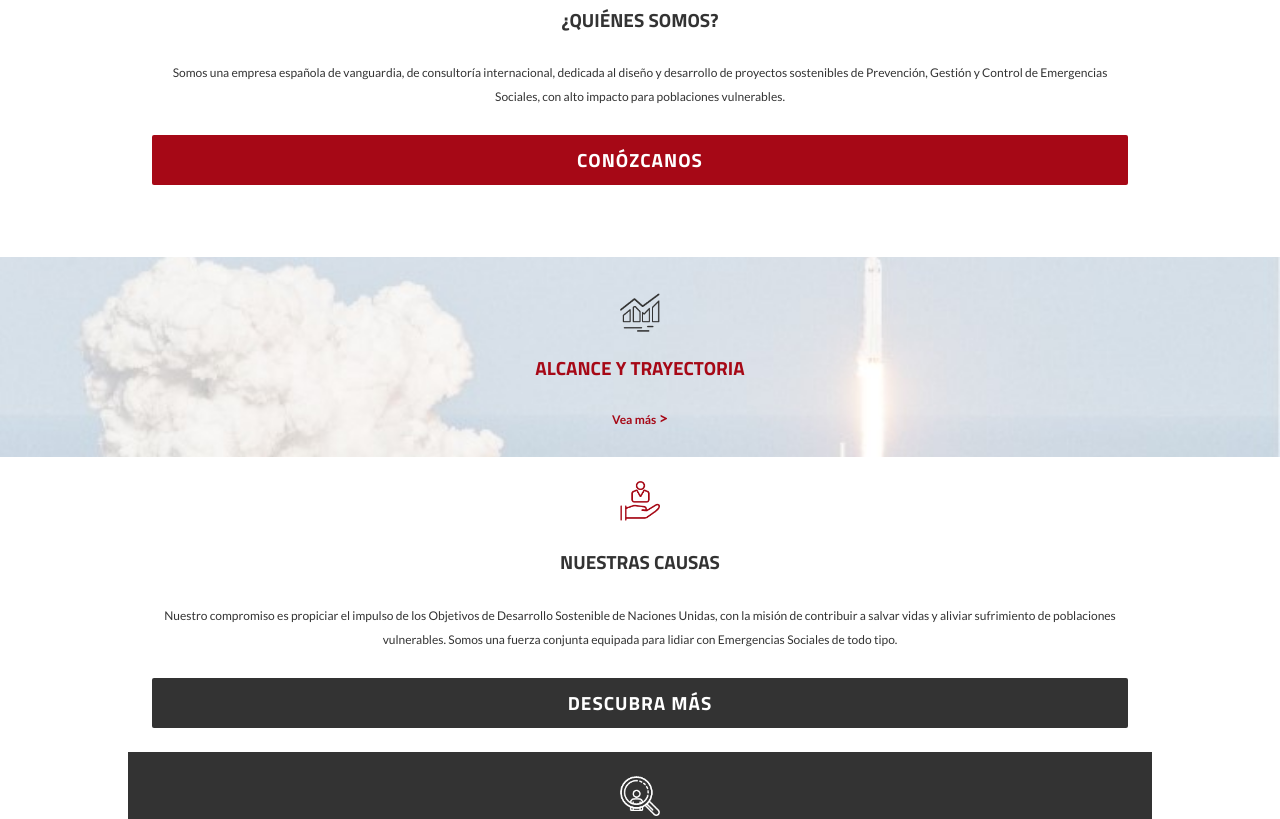
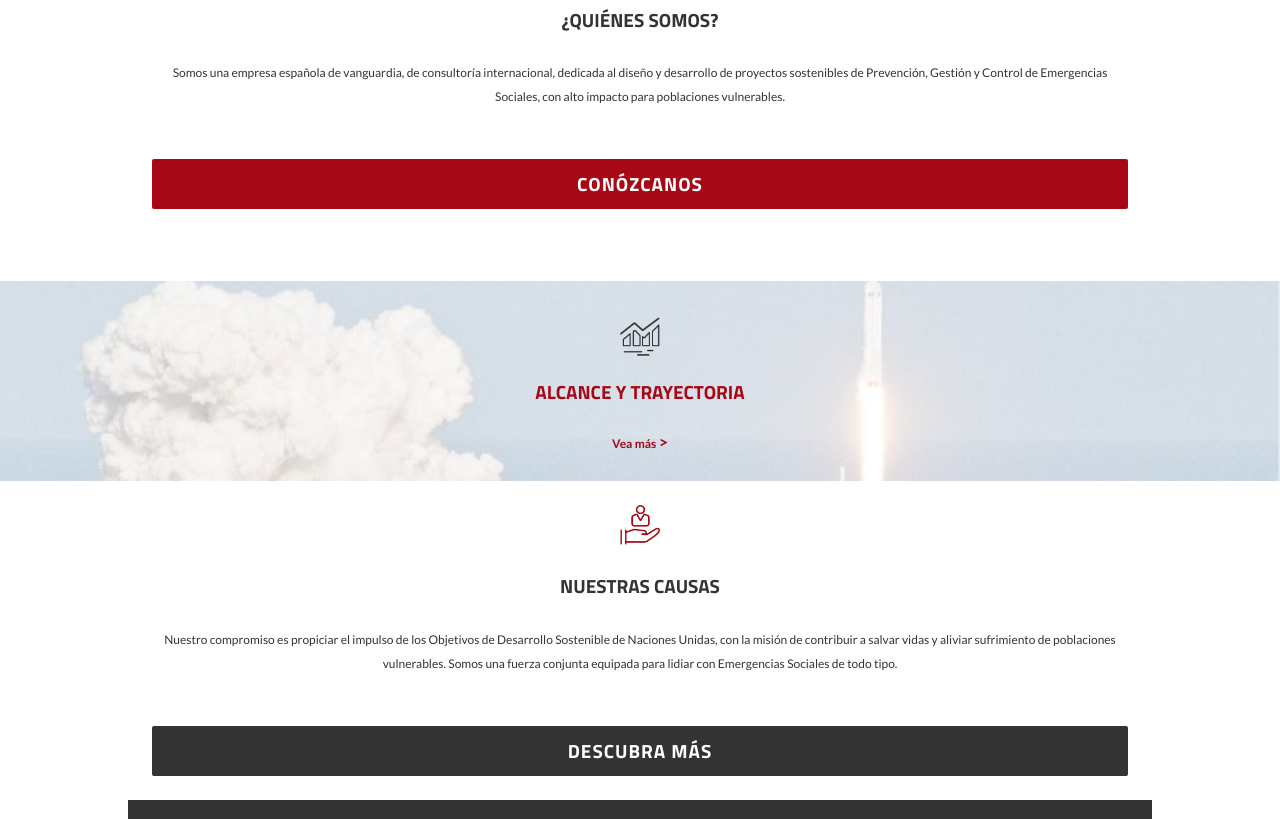
Before and after one commit to macravero/graes, a Gatsby site: page / in a window 1280 px wide. Shown: the part 1420-2239 px from the top of the page. Built offline with nearby package versions, Linux system fonts and the light colour scheme; Gatsby itself is replaced by a stand-in of ours.

Commit message:
update causas, covid, nosotros

```diff
--- a/src/pages/nosotros.js
+++ b/src/pages/nosotros.js
@@ -28,7 +28,7 @@ const NosotrosPage = () => {
         <Link to='/trayectoria'>Alcance y trayectoria <span>></span></Link>
         <img src={Mision} alt="Mision"/>
         <h2>MISIÓN</h2>
-        <p>Nuestra misión es propiciar el impulso de los Objetivos de Desarrollo Sostenible de Naciones Unidas, con la misión de contribuir a salvar vidas y aliviar sufrimiento en <br/>comunidades con situaciones de crisis y Emergencia Social. Nos especializamos en intervenciones ante estas Emergencias, especialmente en <Link to='/causas'>estos sectores <span>></span></Link></p>
+        <p>Nuestra misión es propiciar el impulso de los Objetivos de Desarrollo Sostenible de Naciones Unidas, con la misión de contribuir a salvar vidas y aliviar sufrimiento en comunidades con situaciones de crisis y Emergencia Social. Nos especializamos en intervenciones ante estas Emergencias, especialmente en <Link to='/causas'>estos sectores <span>></span></Link></p>
         <img src={Vision} alt="Vision"/>
         <h2>VISIÓN</h2>
         <p>GRAES tiene como objetivo la atención y contención de Emergencias Sociales, con profesionalismo independiente, prescindiendo de los factores ideológicos o políticos presentes, en el País o los Países, o en el Gobierno o los Gobiernos, donde se presenta la Emergencia que debe ser atendida.</p>
@@ -39,7 +39,7 @@ const NosotrosPage = () => {
         <img src={Hospital} className={styles.posterImage}  alt="Hospital"/>
         <img src={Soluciones} alt="Soluciones"/>
         <h2>SOLUCIONES A LA MEDIDA</h2>
-        <p className={styles.justify}>Nuestras soluciones se basan en un entendimiento profundo e las causas y la naturaleza de los problemas prevalentes en las comunidades afectadas. </p>
+        <p>Nuestras soluciones se basan en un entendimiento profundo de las causas y la naturaleza de los problemas prevalentes en las comunidades afectadas. </p>
         <ul>
           <li>Entendemos las realidades críticas de comunidades en crisis, de la mano de sus líderes.</li>
           <li> Forjamos alianzas con ONGs especializadas con presencia de nuestros profesionales en el terreno. </li>
@@ -52,7 +52,7 @@ const NosotrosPage = () => {
         <img src={Historia} alt="Historia"/>
         <h2>NUESTRA HISTORIA</h2>
         <p>Los socios fundadores de GRAES, integrados, cuentan con más de dos décadas de trabajo fructífero en la prevención, mitigación y control de Emergencias Sociales en el Mundo. Su trayectoria puso en evidencia las carencias y necesidades de soporte de la sociedad actual. </p>
-        <Link to='/trayectoria'>Vea más <span>></span></Link>
+        <Link to='/historia'>Vea más <span>></span></Link>
       </div>
     </div>
     </Layout>
--- a/src/pages/pageStyles/causas.module.scss
+++ b/src/pages/pageStyles/causas.module.scss
@@ -2,10 +2,12 @@
 
 .container{
   & p{
-    font-size: 14px;
+    font-size: 12px;
+    line-height: 24px;
+    margin-bottom: 24px;
   }
   & h2{
-    font-size: 1.4rem;
+    font-size: 19px;
     font-weight: 600;
     font-family: 'Tillium', sans-serif;
     color: #A60816;
@@ -14,8 +16,9 @@
     text-decoration: none;
     font-weight: bold;
     color: #A60816;
+    font-size: 12px;
     & span{
-      font-size: .9rem;
+      font-size: 10px;
     }
   }
   & .link{
@@ -23,11 +26,13 @@
     color:white;
     font-weight: 500;
     background: #A60816;
-    padding: 1rem 3rem;
-    width: 95%;
+    padding: 10px 3rem;
+    width: 100%;
     text-align: center;
-    border-radius: 4px;
-    font-size: 1.1rem;
+    border-radius: 2px;
+    font-size: 19px;
+    font-family: 'Tillium', sans-serif;
+    margin-top: 24px;
   }
   & h1{
     text-align: center;
@@ -40,6 +45,9 @@
       & li{
           margin-bottom: 1rem;
       }
+  }
+  & > img{
+    margin-bottom: 0;
   }
 }
 .italic{
@@ -61,10 +69,10 @@
     align-items: center;
     justify-content: center;
     text-align: center;
-    padding: 1.5rem;
+    padding: 24px;
     & img{
         margin-top: 2.5rem;
-        max-width: 50px;
+        max-width: 35px;
     }
     & img:first-child{
         margin-top: 0;
--- a/src/pages/pageStyles/covid.module.scss
+++ b/src/pages/pageStyles/covid.module.scss
@@ -2,21 +2,24 @@
 
 .container{
   & p{
-    font-size: 14px;
+    font-size: 12px;
+    line-height: 24px;
   }
   & h2{
-    font-size: 1.4rem;
+    font-size: 19px;
     font-weight: 600;
     font-family: 'Tillium', sans-serif;
     color: #A60816;
     text-align: center;
+    line-height: 30px;
   }
   & a{
     text-decoration: none;
     font-weight: bold;
     color: #A60816;
+    font-size: 12px;
     & span{
-      font-size: .9rem;
+      font-size: 10px;
     }
   }
   & .link{
@@ -24,11 +27,12 @@
     color:white;
     font-weight: 500;
     background: #A60816;
-    padding: 1rem 3rem;
-    width: 95%;
+    padding: 10px 3rem;
+    width: 100%;
     text-align: center;
-    border-radius: 4px;
-    font-size: 1.1rem;
+    border-radius: 2px;
+    font-size: 19px;
+    font-family: 'Tillium', sans-serif;
   }
   & h1{
     text-align: center;
@@ -41,6 +45,9 @@
       & li{
           margin-bottom: 1rem;
       }
+  }
+  & > img{
+    margin-bottom: 0;
   }
 }
 .italic{
@@ -58,10 +65,10 @@
     align-items: center;
     justify-content: center;
     text-align: center;
-    padding: 1.5rem;
+    padding: 24px;
     & img{
         margin-top: 1.5rem;
-        max-width: 50px;
+        max-width: 35px;
     }
     & img:first-child{
         margin-top: 0;
--- a/src/pages/pageStyles/index.module.scss
+++ b/src/pages/pageStyles/index.module.scss
@@ -85,6 +85,7 @@
     font-size: 19px;
     font-family: 'Tillium', sans-serif;
     letter-spacing: 1px;
+    margin-top: 24px;
 
   }
   & h2{
@@ -168,6 +169,7 @@
     font-size: 19px;
     font-family: 'Tillium', sans-serif;
     letter-spacing: 1px;
+    margin-top: 24px;
   }
   & img{
     max-width: 40px;
@@ -209,6 +211,7 @@
     border-radius: 2px;
     font-size: 19px;
     font-family: 'Tillium', sans-serif;
+    margin-top: 24px;
   }
   & img{
     max-width: 40px;
@@ -253,6 +256,7 @@
     font-size: 19px;
     font-family: 'Tillium', sans-serif;
     letter-spacing: 1px;
+    margin-top: 24px;
   }
   & img{
     max-width: 40px;
--- a/src/pages/pageStyles/nosotros.module.scss
+++ b/src/pages/pageStyles/nosotros.module.scss
@@ -4,6 +4,7 @@
   & p{
     font-size: 12px;
     line-height: 24px;
+    margin: 0;
   }
   & h2{
     font-size: 19px;
@@ -16,6 +17,7 @@
     font-weight: bold;
     color: #A60816;
     font-size: 12px;
+    margin-top: 24px;
     & span{
       font-size: 10px;
     }
@@ -30,6 +32,7 @@
     border-radius: 2px;
     font-size: 19px;
     font-family: 'Tillium', sans-serif;
+    margin-top: 24px;
   }
   & h1{
     text-align: center;
@@ -39,9 +42,9 @@
       font-family: inherit;
       font-size: 12px;
       margin-bottom: 0;
-      & li{
-          margin-bottom: 1rem;
-      }
+  }
+  & > img{
+    margin-bottom: 0;
   }
 }
 .italic{
@@ -66,5 +69,6 @@
     }
     img.posterImage{
         max-width: 100%;
+        margin-bottom: 0;
     }
 }
--- a/src/pages/pageStyles/servicios.module.scss
+++ b/src/pages/pageStyles/servicios.module.scss
@@ -2,10 +2,12 @@
 
 .container{
   & p{
-    font-size: 14px;
+    font-size: 12px;
+    line-height: 24px;
+    margin: 0;
   }
   & h2{
-    font-size: 1.4rem;
+    font-size: 19px;
     font-weight: 600;
     font-family: 'Tillium', sans-serif;
     color: #333333;
@@ -14,8 +16,9 @@
     text-decoration: none;
     font-weight: bold;
     color: #A60816;
+    font-size: 12px;
     & span{
-      font-size: .9rem;
+      font-size: 10px;
     }
   }
   & .link{
@@ -23,11 +26,13 @@
     color:white;
     font-weight: 500;
     background: #A60816;
-    padding: 1rem 3rem;
-    width: 95%;
+    padding: 10px 3rem;
+    width: 100%;
     text-align: center;
-    border-radius: 4px;
-    font-size: 1.1rem;
+    border-radius: 2px;
+    font-size: 19px;
+    font-family: 'Tillium', sans-serif;
+    margin-top: 24px;
   }
   & h1{
     text-align: center;
@@ -54,10 +59,10 @@
     align-items: center;
     justify-content: center;
     text-align: center;
-    padding: 0 1.5rem;
+    padding: 0 24px;
     & img{
         margin-top: 1.5rem;
-        max-width: 50px;
+        max-width: 35px;
     }
     & img:first-child{
         margin-top: 0;
```
